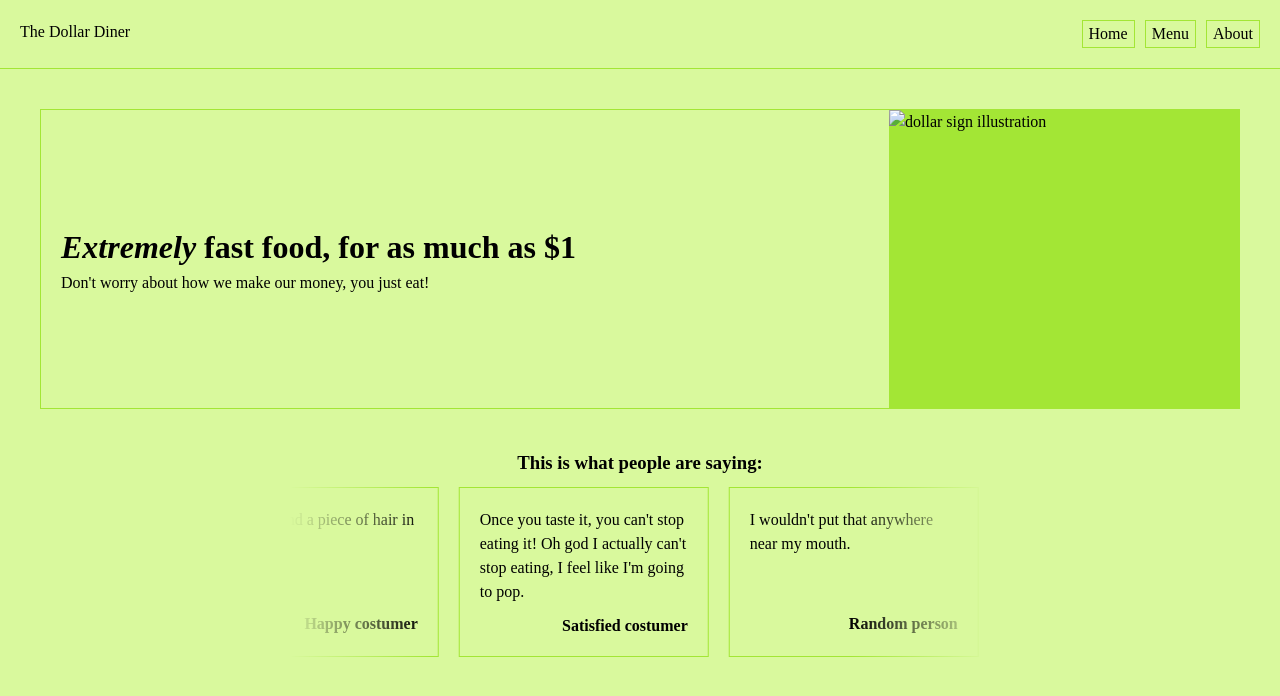
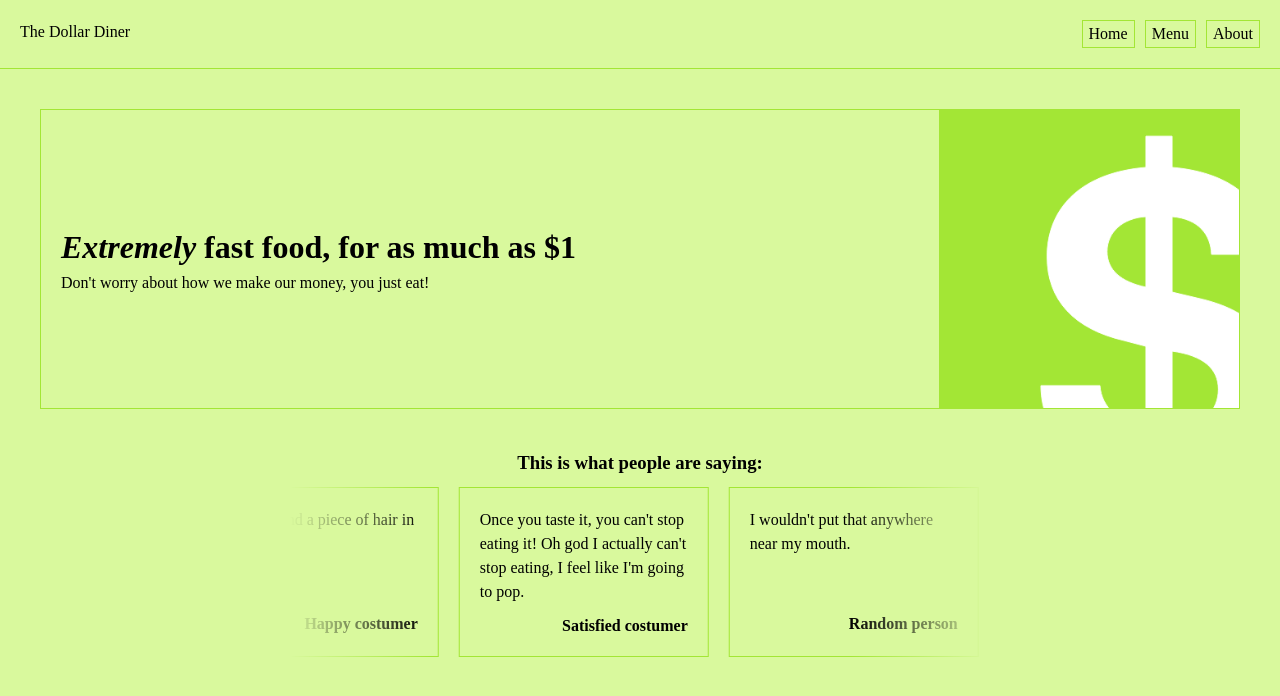
Before and after one commit to rip-the-slit/restaurant-page, a website built with webpack: page src/template.html in a window 1280 px wide. Built offline with nearby package versions, Linux system fonts and the light colour scheme.

Commit message:
Add homepage illustration

```diff
--- a/src/home-style.css
+++ b/src/home-style.css
@@ -1,6 +1,6 @@
 .hero {
     display: grid;
-    grid-template-columns: max-content 350px;
+    grid-template-columns: max-content 300px;
     justify-content: space-between;
     gap: 30px;
     height: min(300px, 60vh);
@@ -59,3 +59,9 @@
 .reviews li h4 {
     text-align: right;
 }
+
+.hero > div:nth-child(2) {
+    width: 100%;
+    height: 100%;
+    margin: 0;
+}
--- a/src/home.js
+++ b/src/home.js
@@ -1,3 +1,5 @@
+import dollarSign from './assets/dollar.png'
+
 export function buildHomePage() {
     const content = document.getElementById('content')
 
@@ -10,8 +12,10 @@ export function buildHomePage() {
             hero.appendChild(div)
         }
         const addImage = function() {
-            const img = document.createElement('img')
-            img.alt = 'dollar sign illustration'
+            const img = document.createElement('div')
+            img.style.background = `url(${dollarSign})`
+            img.style.backgroundSize = '140%'
+            img.style.backgroundPositionX = '10px'
             hero.appendChild(img)
         }
 
```
Also changed, not shown: src/assets/dollar.png (added).
